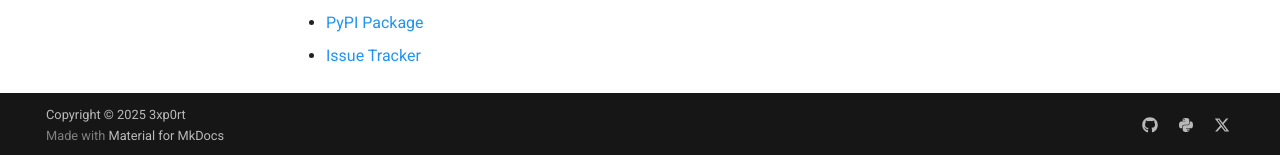
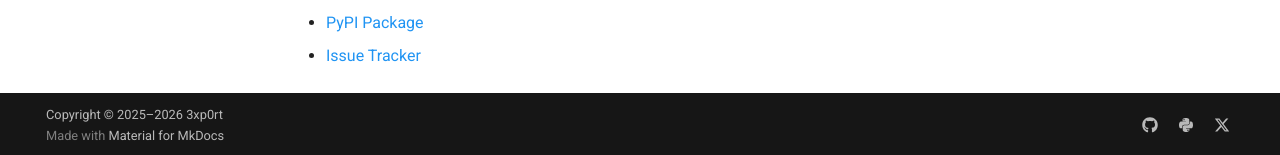
Before and after one commit to 3xp0rt/Naminter, an MkDocs documentation site: the page built from docs/index.md, in a window 1280 px wide and 900 px high, scrolled down 517 px. Shown: the part 742-897 px from the top of the window. Built offline with MkDocs 1.6.1 and Material for MkDocs 9.7.7, drawn with Linux system fonts in a browser that asks for light colours; comment, search, counter and statistics services are not loaded.

Commit message:
chore: update copyright year to 2026

```diff
--- a/mkdocs.yml
+++ b/mkdocs.yml
@@ -2,7 +2,7 @@ site_name: Naminter Documentation
 site_description: A Python package and CLI tool for asynchronous OSINT username enumeration
 site_author: 3xp0rt
 site_url: https://3xp0rt.github.io/Naminter/
-copyright: Copyright &copy; 2025 3xp0rt
+copyright: Copyright &copy; 2025–2026 3xp0rt
 
 repo_name: 3xp0rt/naminter
 repo_url: https://github.com/3xp0rt/naminter
```
Also changed, not shown: 1 other file.
